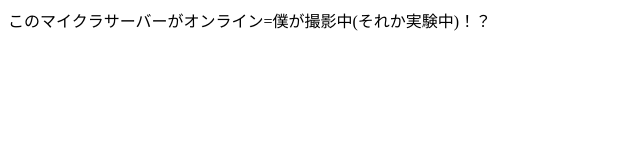
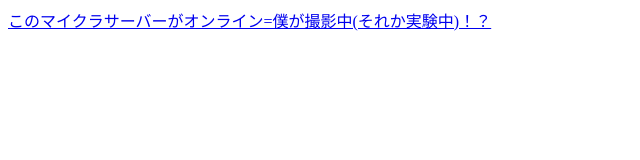
Before and after one commit to shefts-chang/shefts-chang.github.io, a plain HTML site: page server-stauts-checker.html in a window 1280 px wide. Shown: the whole page, without its empty margins (0-640 px from the left). Drawn offline with Linux system fonts and the light colour scheme.

Commit message:
Update server-stauts-checker.html

```diff
--- a/server-stauts-checker.html
+++ b/server-stauts-checker.html
@@ -1,2 +1,2 @@
 <title>Server checker</title>
-<a herf="https://mcsrvstat.us/server/hot.mcsvr.online:26147">このマイクラサーバーがオンライン=僕が撮影中(それか実験中)！？</a>
+<a href="https://mcsrvstat.us/server/hot.mcsvr.online:26147">このマイクラサーバーがオンライン=僕が撮影中(それか実験中)！？</a>
```
